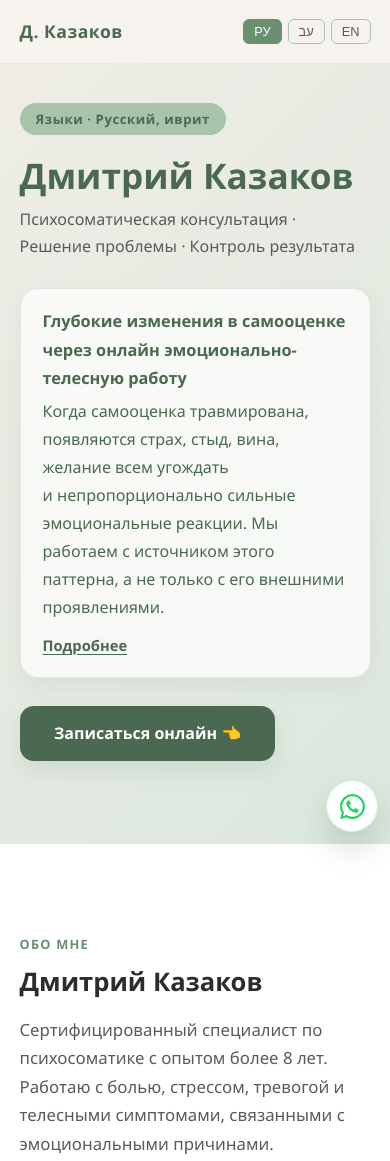
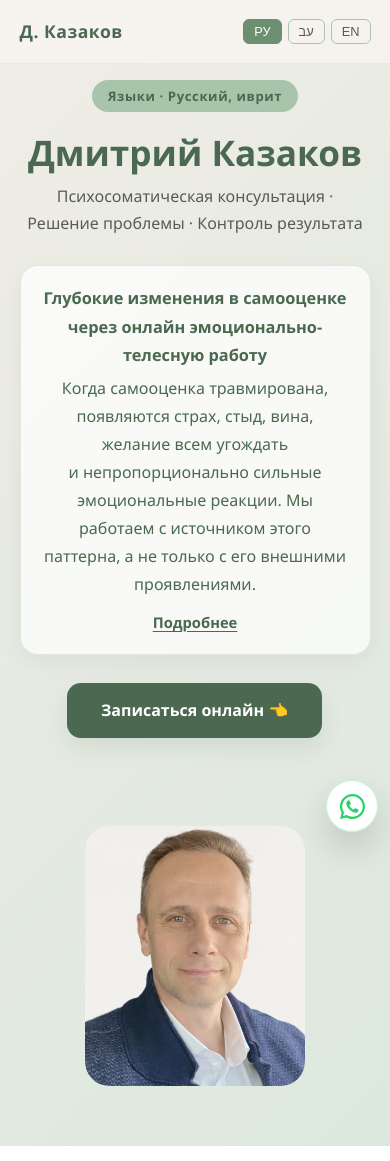
Before and after one commit to francomakoski3-lgtm/dmitry-kazakov-psicolog, a website: page dmitry-kazakov.html in a window 390 px wide. Shown: the top 1161 px of the page. Drawn offline with Linux system fonts and the light colour scheme.

Commit message:
Show hero photo on mobile below text

```diff
--- a/dmitry-kazakov.html
+++ b/dmitry-kazakov.html
@@ -425,10 +425,26 @@
     /* ===== MOBILE ===== */
     @media (max-width: 768px) {
       .about-grid { grid-template-columns: 1fr; }
-      .hero-image { display: none; }
       .nav-links { display: none; }
       .steps { gap: 16px; }
       .step { min-width: 140px; }
+
+      /* Hero: stack vertically, photo below text */
+      .hero-inner {
+        flex-direction: column;
+        align-items: center;
+      }
+      .hero-text {
+        order: 1;
+        text-align: center;
+      }
+      .hero-image {
+        order: 2;
+        flex: 0 0 auto;
+        width: 220px;
+        height: 260px;
+        margin-top: 28px;
+      }
     }
   </style>
 </head>
```
